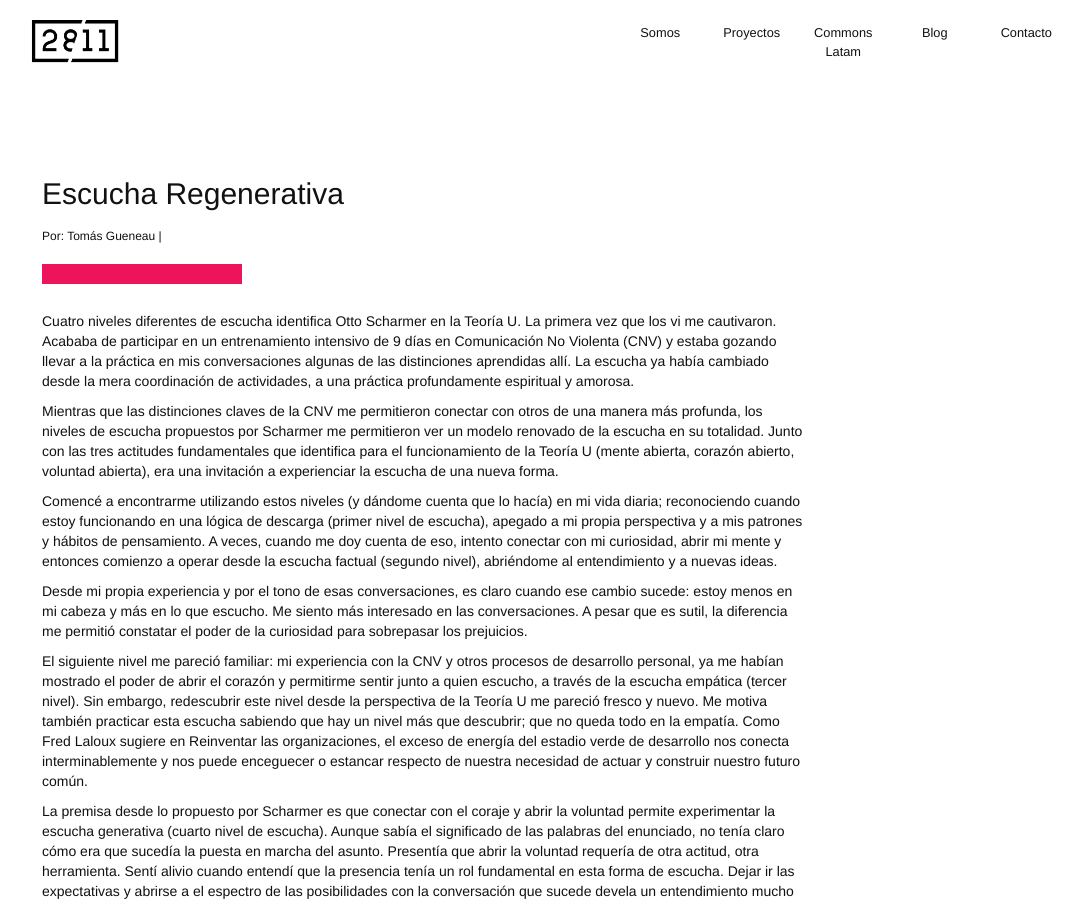
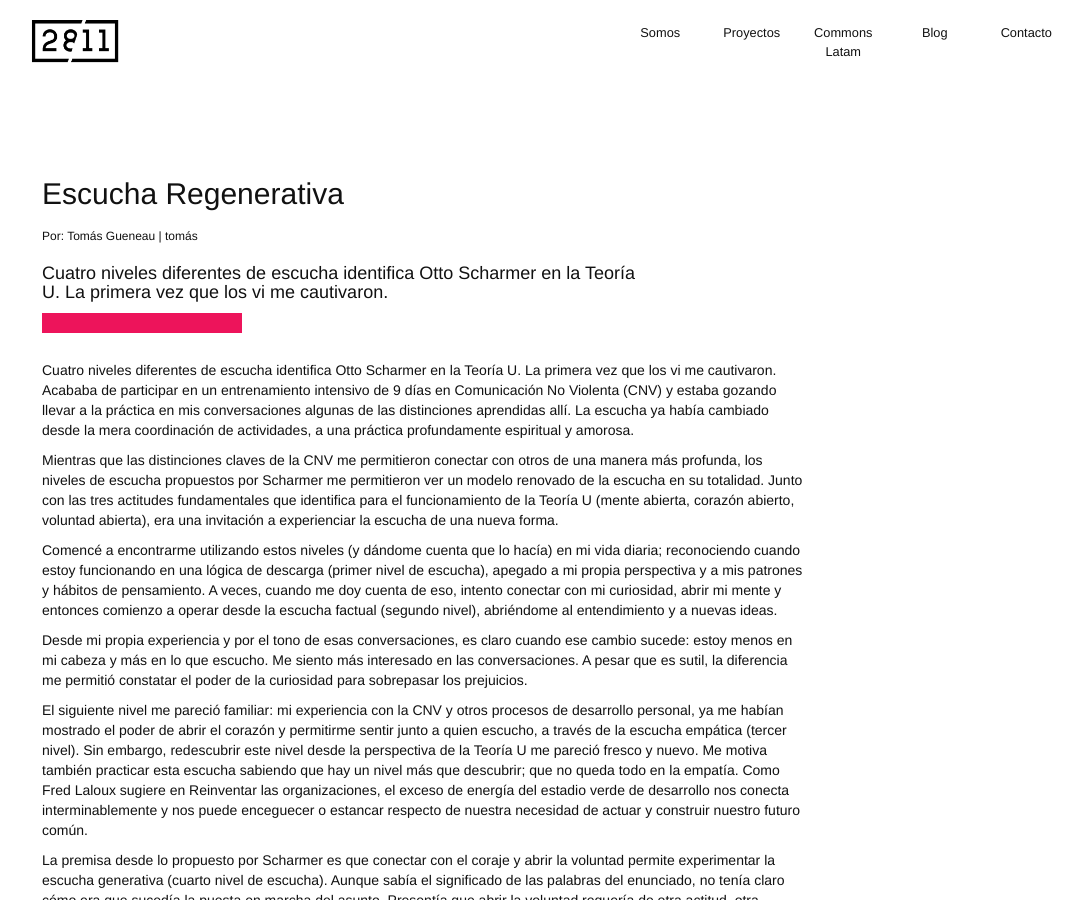
Before and after one commit to 2811Chile/2811Chile.github.io, a Jekyll site: the page built from _posts/2019-04-04-escucha-regenerativa.markdown, in a window 1280 px wide and 900 px high. Shown: the whole window, without its empty margins (138-1221 px from the left). Built offline with Jekyll 4.4.1, drawn with Linux system fonts in a browser that asks for light colours; nearby versions of some CDN libraries; some web fonts are replaced; our own code applies the rules of GitHub Pages for plain Markdown files.

Commit message:
Updated Escucha Regenerativa

```diff
--- a/_posts/2019-04-04-escucha-regenerativa.markdown
+++ b/_posts/2019-04-04-escucha-regenerativa.markdown
@@ -4,6 +4,13 @@ date: 2019-04-04 14:23:00 Z
 nombre: Escucha Regenerativa
 fecha:
 autor: Tomás Gueneau
+contacto: tomás
+link-contacto: mailto:tomas@2811.cl
+categorias: teoría u, regeneracion
+bajada: Cuatro niveles diferentes de escucha identifica Otto Scharmer en la Teoría
+  U. La primera vez que los vi me cautivaron.
+portada:
+excerpt_separator: "<!--mas-->"
 ---
 
 Cuatro niveles diferentes de escucha identifica Otto Scharmer en la Teoría U. La primera vez que los vi me cautivaron. Acababa de participar en un entrenamiento intensivo de 9 días en Comunicación No Violenta (CNV) y estaba gozando llevar a la práctica en mis conversaciones algunas de las distinciones aprendidas allí. La escucha ya había cambiado desde la mera coordinación de actividades, a una práctica profundamente espiritual y amorosa.
```
